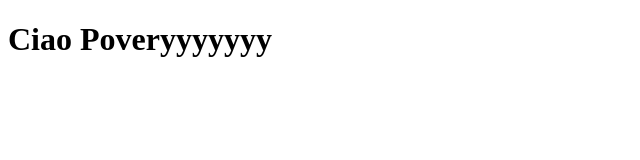
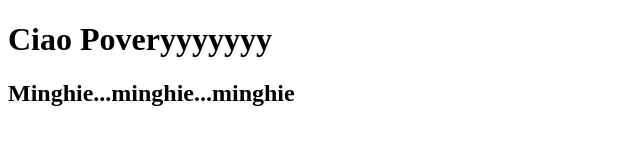
Before and after one commit to bortolo/VisualRectWAS, a plain HTML site: page WebContent/index.html in a window 1280 px wide. Shown: the whole page, without its empty margins (0-640 px from the left). Drawn offline with Linux system fonts and the light colour scheme.

Commit message:
altre minghie

```diff
--- a/WebContent/index.html
+++ b/WebContent/index.html
@@ -6,7 +6,7 @@
 </head>
 <body>
 <h1>Ciao Poveryyyyyyy</h1>
-
+<h2>Minghie...minghie...minghie</h2>
 
 </body>
 </html>
```
